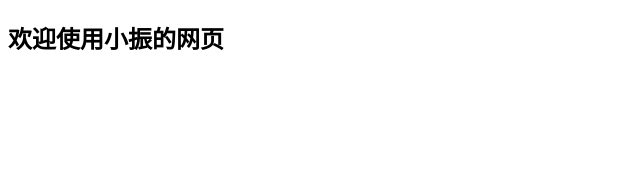
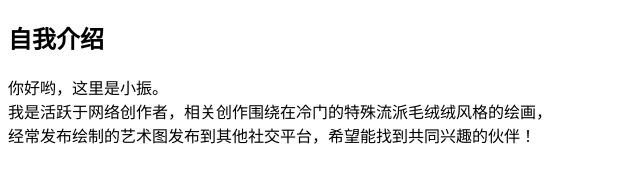
Before and after one commit to FoxCatXiaoZhen/xiaozhenweb, a plain HTML site: page index.html in a window 1280 px wide. Shown: the whole page, without its empty margins (0-640 px from the left). Drawn offline with Linux system fonts and the light colour scheme.

Commit message:
添加描述&小修改

```diff
--- a/index.html
+++ b/index.html
@@ -8,16 +8,12 @@
 
         <!--以UTF-8编码打开网页-->
         <meta charset="UTF-8"/>
-
         <!--网页描述-->
         <meta name="description" content="小振内部测试网页"/>
-
         <!--网页作者-->
         <meta name="author" content="小振"/>
-
         <!--网页在不同的装置上游览时会自动调整比例缩放-->
         <meta name="viewport" content="width=device-width, initial-scale=1.0"/>
-
         <!--网页页面顶部标题-->
         <title>小振的网页</title>
 
@@ -26,9 +22,14 @@
     <body>
         <!--视窗内的内容-->
 
-        <!--等级2的标题-->
-        <h2>欢迎使用小振的网页</h2>
-
+        <!--2级标题-->
+        <h2>自我介绍</h2>
+        <!--段落-->
+        <p>
+            你好哟，这里是小振。
+            <br/>我是活跃于网络创作者，相关创作围绕在冷门的特殊流派毛绒绒风格的绘画，
+            <br/>经常发布绘制的艺术图发布到其他社交平台，希望能找到共同兴趣的伙伴！
+        </p>
 
     </body>
 
```
